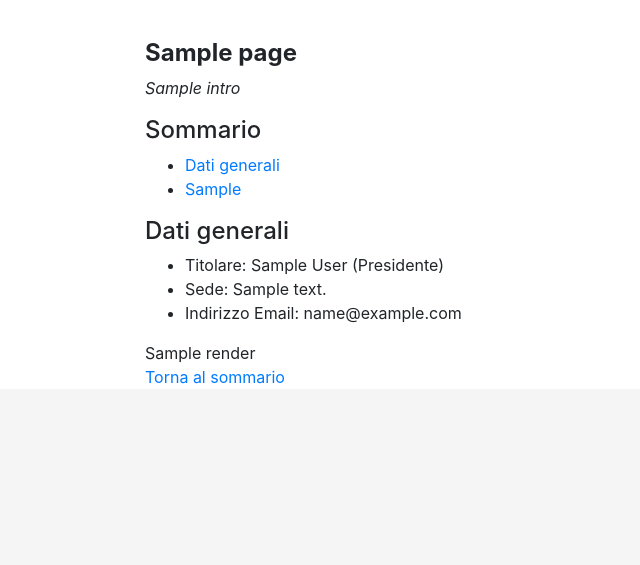
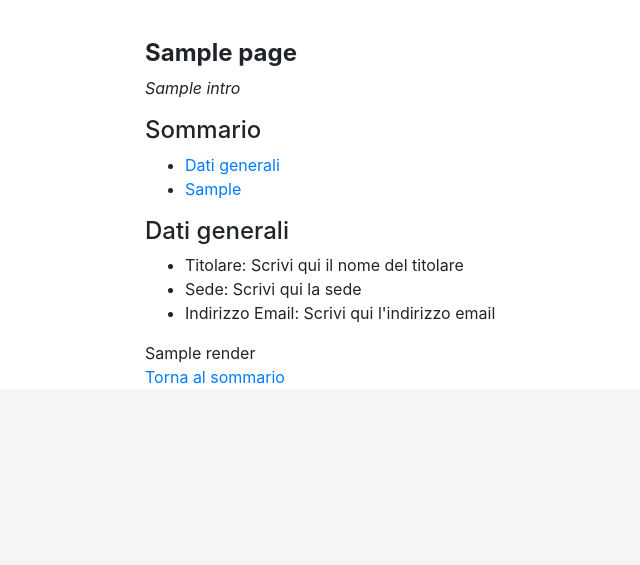
Before and after one commit to andywar65/project_repo, a Django app: template pagine/templates/pagine/privacy.html in a window 1280 px wide. Shown: the part 56-621 px from the top of the page, without its empty margins (145-785 px from the left). Run offline with Django 3.2, Linux system fonts and the light colour scheme; the template is opened without the code that fills it: most values are stand-ins (such as "Sample title", 1, 10 or a date in 2020); parts of the project's set-up code (start-up, migrations or seed data) failed here and were passed over; some libraries are stand-ins or nearby versions.

Commit message:
little fixes in pagine templates

```diff
--- a/pagine/templates/pagine/blog_detail.html
+++ b/pagine/templates/pagine/blog_detail.html
@@ -1,7 +1,7 @@
 {% extends 'base.html' %}
 {% load fb_versions %}
 
-{% block title %}RP | {{ post.title }}{% endblock title %}
+{% block title %}SP | {{ post.title }}{% endblock title %}
 
 {% block content %}
     {% if post.carousel.render %}
--- a/pagine/templates/pagine/blog_list.html
+++ b/pagine/templates/pagine/blog_list.html
@@ -1,7 +1,7 @@
 {% extends 'base.html' %}
 {% load static %}
 
-{% block title %}RP | Articoli{% endblock title %}
+{% block title %}SP | Articoli{% endblock title %}
 {% block content %}
 {% if tags %}
   <p>Filtra per categoria:
--- a/pagine/templates/pagine/privacy.html
+++ b/pagine/templates/pagine/privacy.html
@@ -1,6 +1,6 @@
 {% extends 'base.html' %}
 
-{% block title %}RP | Informativa sulla privacy{%endblock title %}
+{% block title %}SP | Informativa sulla privacy{%endblock title %}
 {% block extra-head %}
 {% endblock extra-head %}
 
@@ -19,9 +19,9 @@
     </ul>
     <h4 id="dati-generali">Dati generali</h4>
     <ul>
-      <li>Titolare: {{ society.president.get_full_name_reverse }} (Presidente)</li>
-      <li>Sede: {{ society.location.address }}</li>
-      <li>Indirizzo Email: {{ society.location.email }}</li>
+      <li>Titolare: Scrivi qui il nome del titolare</li>
+      <li>Sede: Scrivi qui la sede</li>
+      <li>Indirizzo Email: Scrivi qui l'indirizzo email</li>
     </ul>
     <div>
       {{ page.stream.render }}
--- a/pagine/templates/pagine/userupload_form.html
+++ b/pagine/templates/pagine/userupload_form.html
@@ -1,14 +1,14 @@
 {% extends 'base.html' %}
 {% load crispy_forms_tags %}
 
-{% block title %}RP | Aggiungi contributo{% endblock title %}
+{% block title %}SP | Aggiungi contributo{% endblock title %}
 
 {% block content %}
 <div class="row">
   <div class="col-md-2"></div>
   <div class="col-md-8">
     <h4><strong>Aggiungi un contributo</strong></h4>
-    <p>Ciao {{ user.member.first_name }}, inserisci qui sotto il tuo contributo e poi invia.</p>
+    <p>Ciao {{ user.get_short_name }}, inserisci qui sotto il tuo contributo e poi invia.</p>
     <form action="" method="post" class="needs-validation" enctype="multipart/form-data" novalidate>
               <div class="row">
                 <div class="col-md-9 mb-3">
```
